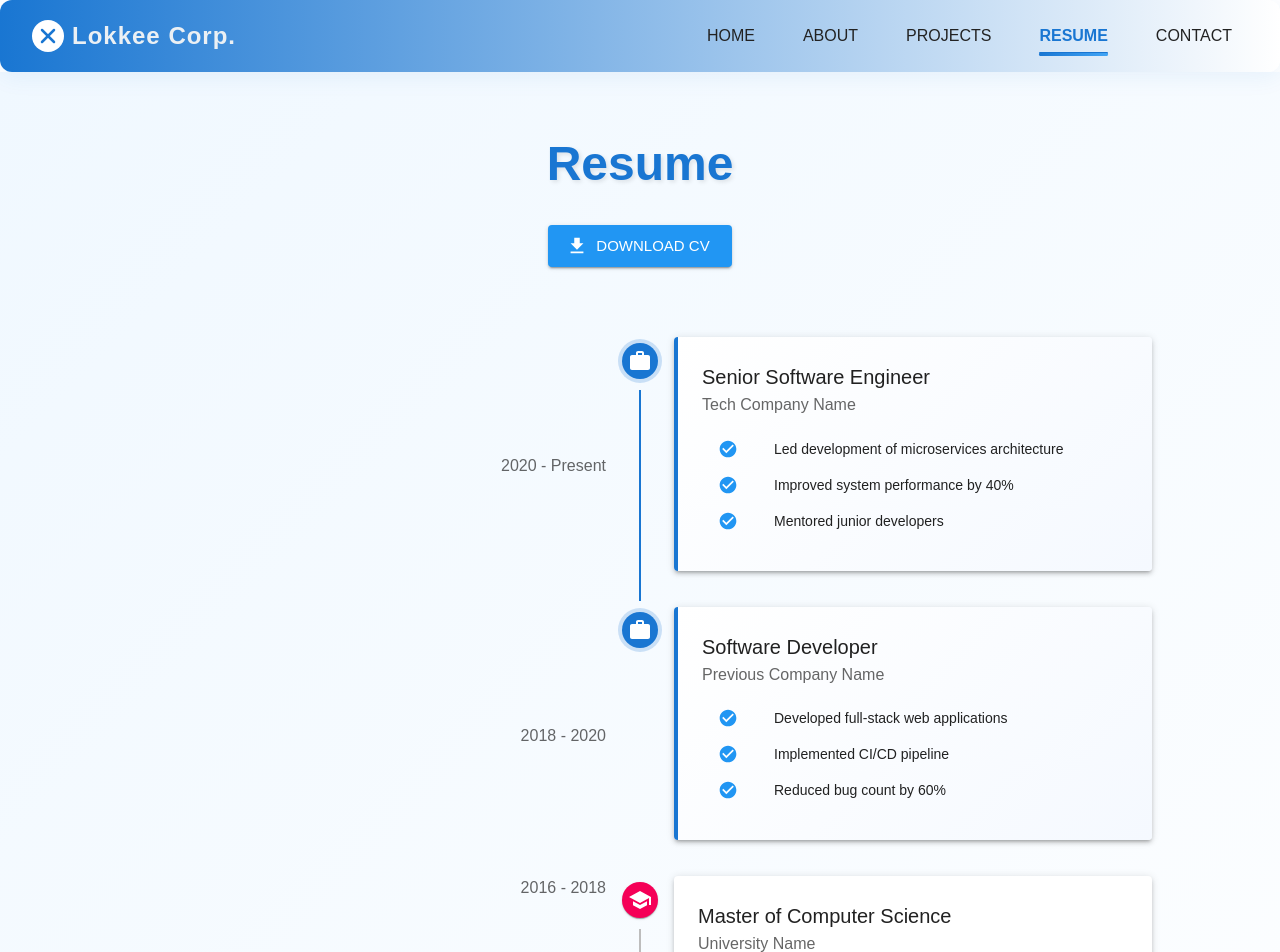
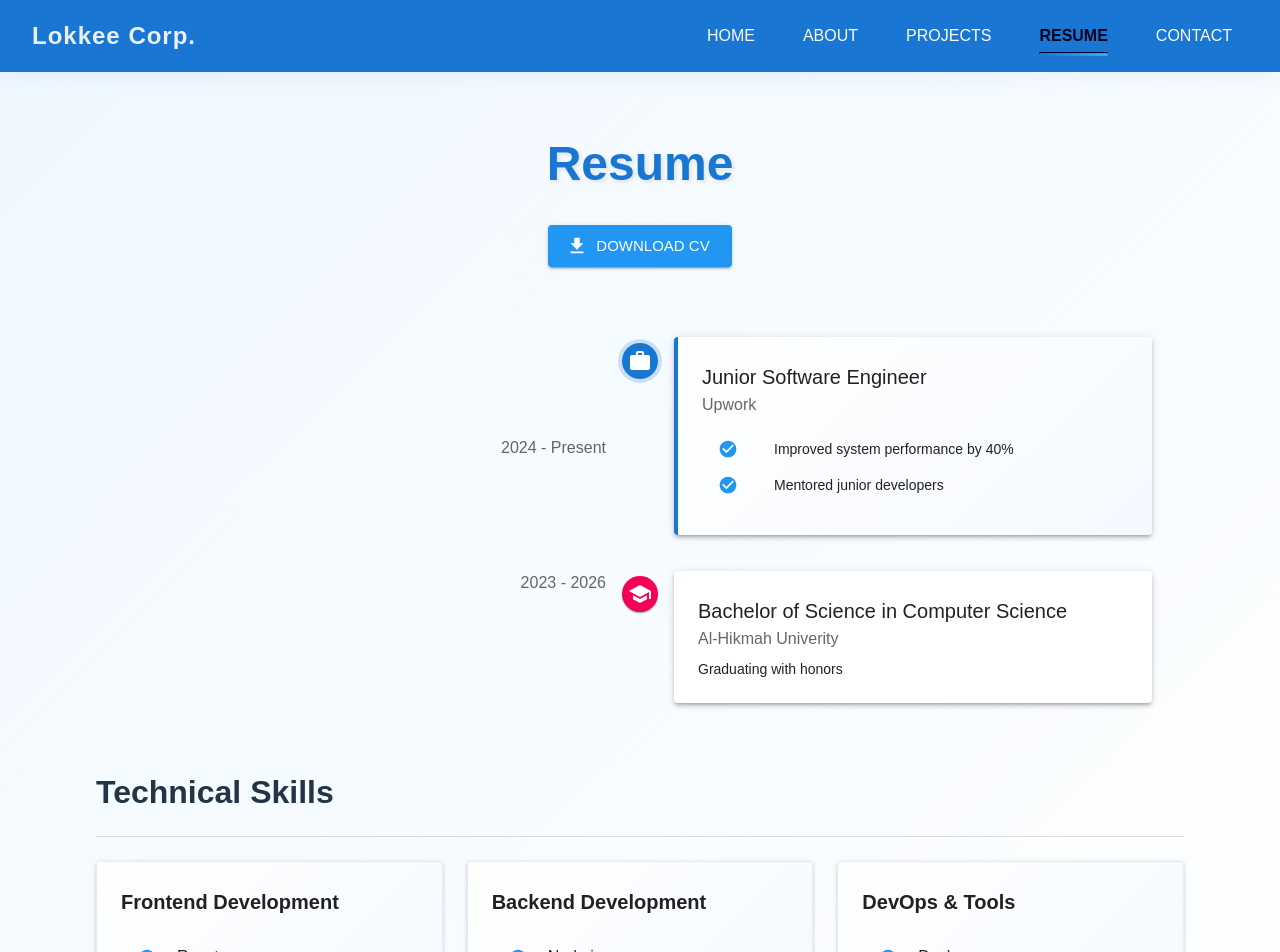
Before and after one commit to Lokkee-cyber/My-Portfolio, a React (Vite) app in the folder my-react-app/: page /resume in a window 1280 px wide. Shown: the top 952 px of the page. Built offline with nearby package versions, Linux system fonts and the light colour scheme.

Commit message:
Home page Update

```diff
--- a/my-react-app/src/components/layout/Footer.jsx
+++ b/my-react-app/src/components/layout/Footer.jsx
@@ -5,10 +5,10 @@ const Footer = () => {
   const currentYear = new Date().getFullYear();
 
   const socialLinks = [
-    { icon: GitHub, url: 'https://github.com/yourusername', label: 'GitHub' },
-    { icon: LinkedIn, url: 'https://linkedin.com/in/yourusername', label: 'LinkedIn' },
+    { icon: GitHub, url: 'https://github.com/Lokkee-cyber', label: 'GitHub' },
+    { icon: LinkedIn, url: 'https://www.linkedin.com/in/waliyu-ismaila-945593399', label: 'LinkedIn' },
     { icon: Twitter, url: 'https://twitter.com/yourusername', label: 'Twitter' },
-    { icon: Email, url: 'mailto:your.email@example.com', label: 'Email' },
+    { icon: Email, url: 'mailto:ismailawaliyu@email.com', label: 'Email' },
   ];
 
   return (
--- a/my-react-app/src/components/layout/Navbar.jsx
+++ b/my-react-app/src/components/layout/Navbar.jsx
@@ -48,24 +48,16 @@ const Navbar = () => {
       position="sticky"
       elevation={3}
       sx={{
-        background: 'linear-gradient(90deg, #1976d2 0%, #ffffff 100%)',
-        color: '#fff',
-        borderRadius: 3,
+        color: '#ebf0f4ff',
+        bgcolor: '#1976d2',
         boxShadow: '0 4px 24px 0 rgba(25, 118, 210, 0.08)',
         px: 0,
         py: 0.5,
       }}
     >
       <Toolbar sx={{ px: { xs: 2, sm: 4 }, minHeight: 64 }}>
-        {/* Brand with icon */}
         <Box sx={{ display: 'flex', alignItems: 'center', flexGrow: 1 }}>
-          <Box sx={{ mr: 1, display: 'flex', alignItems: 'center' }}>
-            <svg width="32" height="32" viewBox="0 0 32 32" fill="none" xmlns="http://www.w3.org/2000/svg">
-              <circle cx="16" cy="16" r="16" fill="#fff" />
-              <path d="M10 22L22 10" stroke="#1976d2" strokeWidth="2.5" strokeLinecap="round" />
-              <path d="M10 10L22 22" stroke="#1976d2" strokeWidth="2.5" strokeLinecap="round" />
-            </svg>
-          </Box>
+
           <Typography
             variant="h6"
             component={Link}
@@ -77,7 +69,7 @@ const Navbar = () => {
               fontSize: { xs: '1.2rem', sm: '1.5rem' },
               letterSpacing: 1,
               '&:hover': {
-                color: '#f3f6f9ff',
+                color: '#e6e8eaff',
               },
               transition: 'color 0.2s',
             }}
@@ -98,7 +90,7 @@ const Navbar = () => {
               <MenuIcon />
             </IconButton>
             <Drawer
-              anchor="right"
+              anchor="left"
               open={mobileOpen}
               onClose={handleDrawerToggle}
             >
@@ -113,7 +105,7 @@ const Navbar = () => {
                   component={Link}
                   to={item.path}
                   sx={{
-                    color: location.pathname === item.path ? '#1976d2' : '#222',
+                    color: location.pathname === item.path ? '#06021a' : '#fcfcfd',
                     fontWeight: location.pathname === item.path ? 'bold' : 'normal',
                     background: 'none',
                     px: 2,
@@ -124,7 +116,7 @@ const Navbar = () => {
                     overflow: 'hidden',
                     transition: 'color 0.2s',
                     '&:hover': {
-                      color: '#1976d2',
+                      color: '#040220',
                       background: 'rgba(25, 118, 210, 0.08)',
                     },
                     '&:after': {
@@ -136,7 +128,7 @@ const Navbar = () => {
                       bottom: 4,
                       height: 2,
                       borderRadius: 1,
-                      background: location.pathname === item.path ? '#1976d2' : 'transparent',
+                      background: location.pathname === item.path ? '#05042b' : 'transparent',
                       transition: 'background 0.3s',
                     },
                   }}
--- a/my-react-app/src/pages/About.jsx
+++ b/my-react-app/src/pages/About.jsx
@@ -23,11 +23,11 @@ const About = () => {
               About Me
             </Typography>
             <Typography variant="body1" paragraph>
-              Hello! I'm [Your Name], a passionate software engineer with a strong foundation in full-stack development.
+              Hello! I'm Ismaila Waliyu, a passionate software engineer with a strong foundation in full-stack development.
               I specialize in creating efficient, scalable, and user-friendly applications that solve real-world problems.
             </Typography>
             <Typography variant="body1" paragraph>
-              With [X] years of experience in the software industry, I've worked on various projects ranging from web applications
+              With 3 years of experience in the software industry, I've worked on various projects ranging from web applications
               to enterprise solutions. I'm constantly learning and adapting to new technologies while maintaining a strong
               foundation in software engineering principles.
             </Typography>
@@ -68,7 +68,7 @@ const About = () => {
             </Grid>
           </Box>
 
-          {/* Experience Section */}
+          {/* Experience Section
           <Box sx={{ mb: 6 }}>
             <Typography variant="h4" gutterBottom>
               Professional Experience
@@ -94,7 +94,7 @@ const About = () => {
                 </Box>
               ))}
             </Paper>
-          </Box>
+          </Box> */}
 
           {/* Education Section */}
           <Box>
@@ -168,34 +168,34 @@ const skills = [
   },
 ];
 
-const experience = [
-  {
-    title: 'Senior Software Engineer',
-    company: 'Company Name',
-    period: '2020 - Present',
-    responsibilities: [
-      'Led the development of a high-performance web application using React and Node.js',
-      'Implemented microservices architecture to improve scalability',
-      'Mentored junior developers and conducted code reviews',
-    ],
-  },
-  {
-    title: 'Software Developer',
-    company: 'Previous Company',
-    period: '2018 - 2020',
-    responsibilities: [
-      'Developed and maintained full-stack applications using modern technologies',
-      'Collaborated with cross-functional teams to deliver projects on time',
-      'Improved application performance by 40% through optimization',
-    ],
-  },
-];
+// const experience = [
+//   {
+//     title: 'Senior Software Engineer',
+//     company: 'Company Name',
+//     period: '2020 - Present',
+//     responsibilities: [
+//       'Led the development of a high-performance web application using React and Node.js',
+//       'Implemented microservices architecture to improve scalability',
+//       'Mentored junior developers and conducted code reviews',
+//     ],
+//   },
+//   {
+//     title: 'Software Developer',
+//     company: 'Previous Company',
+//     period: '2018 - 2020',
+//     responsibilities: [
+//       'Developed and maintained full-stack applications using modern technologies',
+//       'Collaborated with cross-functional teams to deliver projects on time',
+//       'Improved application performance by 40% through optimization',
+//     ],
+//   },
+// ];
 
 const education = [
   {
-    degree: 'Bachelor of Science in Computer Science',
-    school: 'University Name',
-    period: '2014 - 2018',
+    degree: 'Bachelor of Software Engineering',
+    school: 'Al-Hikmah University',
+    period: '2022 - 2026',
     description: 'Graduated with honors. Specialized in Software Engineering and Data Structures.',
   },
 ];
--- a/my-react-app/src/pages/Contact.jsx
+++ b/my-react-app/src/pages/Contact.jsx
@@ -75,19 +75,19 @@ const Contact = () => {
     {
       icon: <Email color="primary" />,
       title: 'Email',
-      value: 'your.email@example.com',
-      link: 'mailto:your.email@example.com'
+      value: 'ismailawaliyu@gmail.com',
+      link: 'mailto:ismailawaliyu@gmail.com'
     },
     {
       icon: <Phone color="primary" />,
       title: 'Phone',
-      value: '+1 234 567 890',
-      link: 'tel:+1234567890'
+      value: '+234902988655',
+      link: 'tel:+234902988655'
     },
     {
       icon: <LocationOn color="primary" />,
-      title: 'Location',
-      value: 'City, Country'
+      title: 'Ilorin',
+      value: 'Ilorin, Nigeria'
     }
   ];
 
@@ -95,7 +95,7 @@ const Contact = () => {
     {
       icon: <GitHub />,
       label: 'GitHub',
-      url: 'https://github.com/yourusername'
+      url: 'https://github.com/Lokkee-cyber'
     },
     {
       icon: <LinkedIn />,
--- a/my-react-app/src/pages/Home.jsx
+++ b/my-react-app/src/pages/Home.jsx
@@ -1,13 +1,10 @@
-
-
-
-
-
 import { Box, Container, Typography, Button, Grid, Avatar, Stack, IconButton } from '@mui/material';
 import { Link as RouterLink } from 'react-router-dom';
 import LinkedInIcon from '@mui/icons-material/LinkedIn';
 import GitHubIcon from '@mui/icons-material/GitHub';
 import EmailIcon from '@mui/icons-material/Email';
+import imagedp from '../assets/imagedp.jpg';
+
 
 const skills = [
   {
@@ -29,13 +26,13 @@ const skills = [
 
 const socialLinks = [
   {
-    icon: <LinkedInIcon fontSize="large" />, link: 'https://linkedin.com/', label: 'LinkedIn', color: '#0A66C2'
+    icon: <LinkedInIcon fontSize="large" />, link: 'https://www.linkedin.com/in/waliyu-ismaila-945593399', label: 'LinkedIn', color: '#0A66C2'
   },
   {
-    icon: <GitHubIcon fontSize="large" />, link: 'https://github.com/', label: 'GitHub', color: '#171515'
+    icon: <GitHubIcon fontSize="large" />, link: 'https://github.com/Lokkee-cyber', label: 'GitHub', color: '#171515'
   },
   {
-    icon: <EmailIcon fontSize="large" />, link: 'mailto:your@email.com', label: 'Email', color: '#1976d2'
+    icon: <EmailIcon fontSize="large" />, link: 'mailto:ismailawaliyu@email.com', label: 'Email', color: '#1976d2'
   },
 ];
 
@@ -46,43 +43,61 @@ const Home = () => {
     <Box
       sx={{
         minHeight: '100vh',
-        background: 'linear-gradient(120deg, #e0eafc 0%, #cfdef3 100%)',
+        bgcolor: '#030c15',
         fontFamily: 'Inter, Roboto, Arial, sans-serif',
         py: { xs: 4, md: 8 },
       }}
     >
       <Container maxWidth="lg">
-        <Grid container spacing={6} alignItems="center" justifyContent="center">
-          {/* Profile Picture on the left */}
-          <Grid item xs={12} md={5} sx={{ display: 'flex', justifyContent: 'center' }}>
-            <Box sx={{ position: 'relative', width: { xs: 180, md: 260 }, height: { xs: 180, md: 260 } }}>
-              <Avatar
-                src="/path-to-your-image.jpg"
-                alt="Profile"
+          <Grid container spacing={0} sx={{  display: { xs: 'flex', md: 'flex' }, mb: 6 }}>
+              <Grid item xs={12} md={5}>
+                  <Box sx={{ position: 'relative',
+                  display: 'flex',
+                             width: { xs: 150, md: 260 },
+                             height: { xs: 150, md: 260 },
+                             m: { xs: 'auto', md: 4 },
+                             p: "2px",
+                             borderRadius: "50%",
+                             background: "linear-gradient(135deg, #1d3dcd, #1b0db3, #e5e8f4)",
+                             }}>
+                      <Avatar src={imagedp} alt="Profile"
                 sx={{
                   width: '100%',
                   height: '100%',
-                  border: '6px solid #1976d2',
-                  boxShadow: '0 8px 32px 0 rgba(31, 38, 135, 0.18)',
-                }}
-              />
-
-            </Box>
+                  borderRadius: '50%',
+                  boxShadow: '0 0 30px #2e6087, 0 0 60px #1c5574, 0 0 100px #098bab',
+                }}/>
+                  <Typography
+              variant="h3"
+              sx={{
+                display: { xs: 'flex', md: 'none' },
+                fontWeight: 900,
+                color: '#1976d2',
+                textAlign: 'center',
+                ml: 2,
+                letterSpacing: 0.6,
+                lineHeight: 1.1,
+                fontSize: { xs: 26, sm: 48, md: 56 },
+              }}
+            >
+              Hi, I'm Lokkee
+            </Typography>
+                  </Box>
           </Grid>
           {/* Text and actions on the right */}
           <Grid item xs={12} md={7}>
             <Typography
               variant="h2"
               sx={{
-                fontWeight: 900,
+                display: { xs: 'none', md: 'flex' },
+                fontWeight: 400,
                 color: '#1976d2',
-                mb: 2,
-                letterSpacing: 1,
+                letterSpacing: 0.6,
                 lineHeight: 1.1,
-                fontSize: { xs: 36, sm: 48, md: 56 },
+                fontSize: { xs: 26, sm: 48, md: 56 },
               }}
             >
-              Hi, I'm <span style={{ color: '#1565c0' }}>Lokkee</span>
+              Hi, I am Lokkee
             </Typography>
             <Typography
               variant="h5"
--- a/my-react-app/src/pages/Projects.jsx
+++ b/my-react-app/src/pages/Projects.jsx
@@ -44,22 +44,13 @@ const Projects = () => {
   // For demo purposes, if you want to see how it looks without GitHub API
   const demoProjects = [
     {
-      name: "E-commerce Platform",
+      name: "Training Website",
       description: "A full-stack e-commerce platform built with React, Node.js, and MongoDB",
-      topics: ["react", "nodejs", "mongodb", "express"],
+      topics: ["react", "nodejs", "mongodb"],
       html_url: "#",
       homepage: "#",
       stargazers_count: 45,
       language: "JavaScript"
-    },
-    {
-      name: "Task Management App",
-      description: "A collaborative task management application with real-time updates",
-      topics: ["react", "firebase", "material-ui"],
-      html_url: "#",
-      homepage: "#",
-      stargazers_count: 32,
-      language: "TypeScript"
     },
     // Add more demo projects as needed
   ];
--- a/my-react-app/src/pages/Resume.jsx
+++ b/my-react-app/src/pages/Resume.jsx
@@ -333,39 +333,23 @@ const Resume = () => {
 // Sample data - Replace with your actual information
 const experience = [
   {
-    title: 'Senior Software Engineer',
-    company: 'Tech Company Name',
-    period: '2020 - Present',
+    title: 'Junior Software Engineer',
+    company: 'Upwork',
+    period: '2024 - Present',
     achievements: [
-      'Led development of microservices architecture',
       'Improved system performance by 40%',
       'Mentored junior developers',
-    ]
-  },
-  {
-    title: 'Software Developer',
-    company: 'Previous Company Name',
-    period: '2018 - 2020',
-    achievements: [
-      'Developed full-stack web applications',
-      'Implemented CI/CD pipeline',
-      'Reduced bug count by 60%',
     ]
   }
 ];
 
 const education = [
-  {
-    degree: 'Master of Computer Science',
-    school: 'University Name',
-    period: '2016 - 2018',
-    description: 'Specialized in Software Engineering and Machine Learning'
-  },
+
   {
     degree: 'Bachelor of Science in Computer Science',
-    school: 'University Name',
-    period: '2012 - 2016',
-    description: 'Graduated with honors'
+    school: 'Al-Hikmah Univerity',
+    period: '2023 - 2026',
+    description: 'Graduating with honors'
   }
 ];
 
@@ -380,7 +364,7 @@ const skills = [
   },
   {
     category: 'DevOps & Tools',
-    items: ['Docker', 'AWS', 'Git', 'CI/CD', 'Agile Methodologies']
+    items: ['Docker', 'AWS', 'Git', 'CI/CD']
   }
 ];
 
```
Also changed, not shown: my-react-app/src/assets/imagedp.jpg (added).
